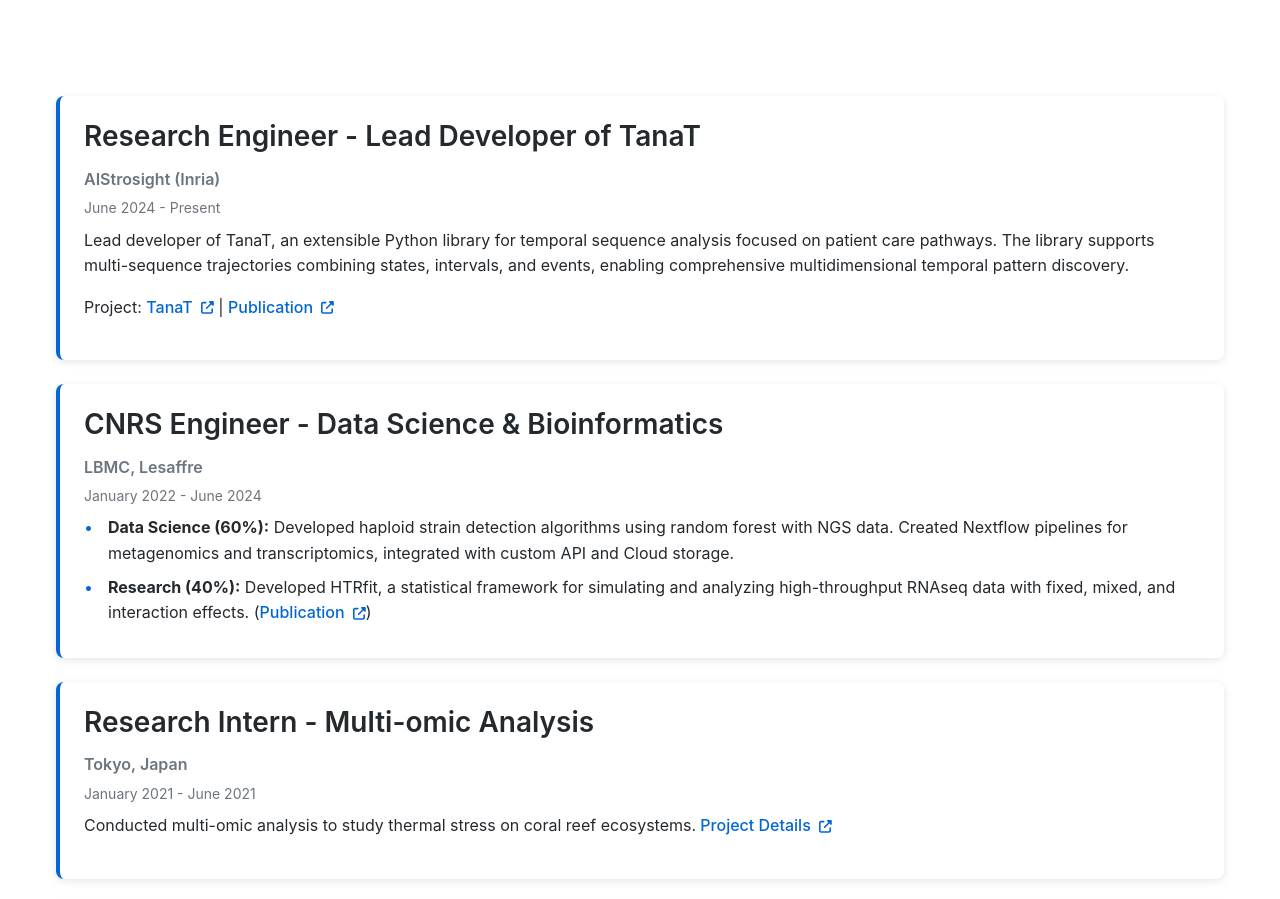
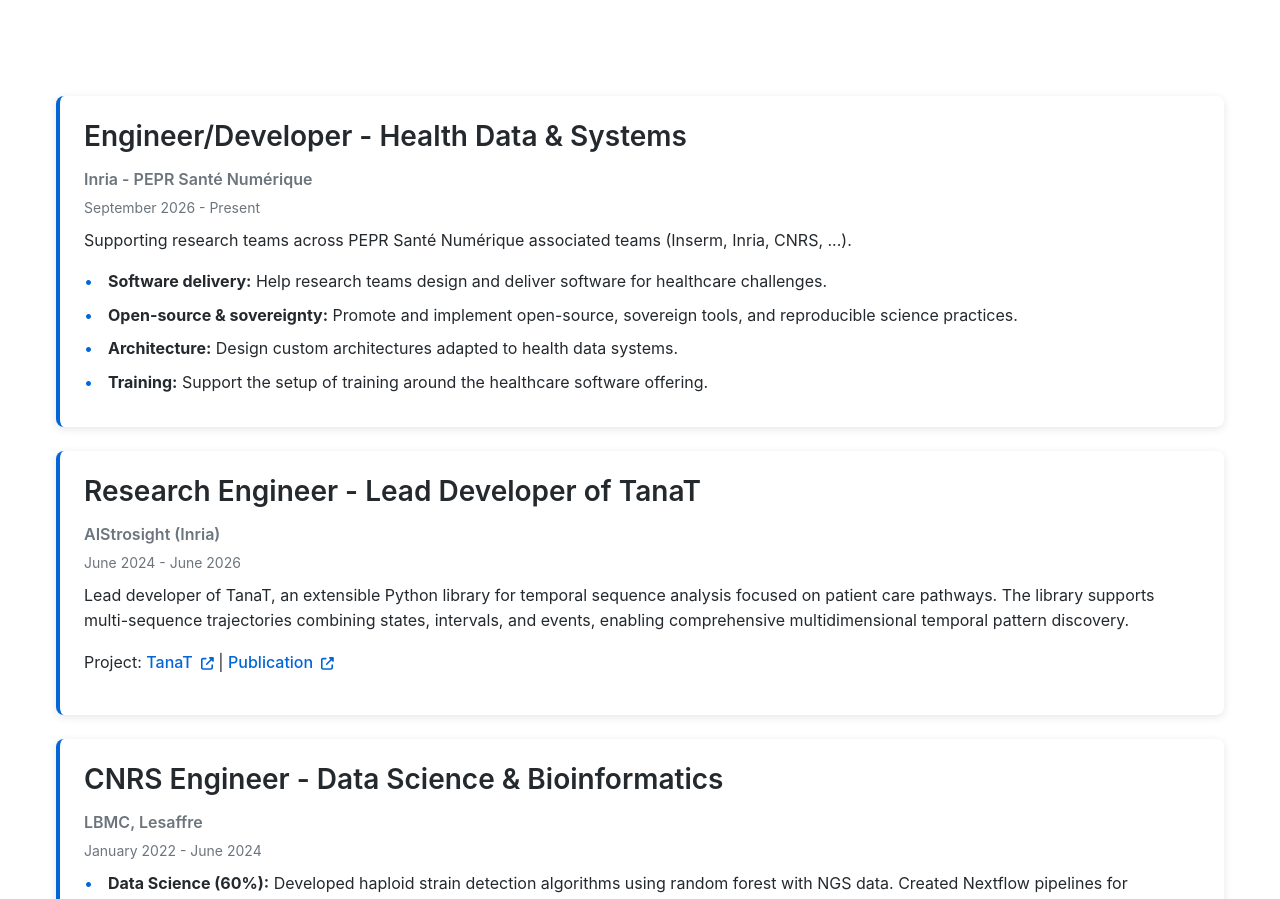
Before and after one commit to aduvermy/portfolio, a React (Vite) app: page /#/experience in a window 1280 px wide. Before the commit this address led to /. Shown: the part 1342-2241 px from the top of the page. Built offline with nearby package versions, Linux system fonts and the light colour scheme.

Commit message:
feat: update Experience section

```diff
--- a/src/pages/Experience.tsx
+++ b/src/pages/Experience.tsx
@@ -45,16 +45,43 @@
 
       <Section>
         <ExperienceCard>
+          <CardTitle>Engineer/Developer - Health Data & Systems</CardTitle>
+          <CardSubtitle>Inria - PEPR Santé Numérique</CardSubtitle>
+          <DateRange>September 2026 - Present</DateRange>
+          <CardContent>
+            <p>
+              Supporting research teams across PEPR Santé Numérique associated teams (Inserm,
+              Inria, CNRS, ...).
+            </p>
+            <BulletList>
+              <li>
+                <strong>Software delivery:</strong> Help research teams design and deliver software for healthcare challenges.
+              </li>
+              <li>
+                <strong>Open-source & sovereignty:</strong> Promote and implement open-source, sovereign tools, and
+                reproducible science practices.
+              </li>
+              <li>
+                <strong>Architecture:</strong> Design custom architectures adapted to health data systems.
+              </li>
+              <li>
+                <strong>Training:</strong> Support the setup of training around the healthcare software offering.
+              </li>
+            </BulletList>
+          </CardContent>
+        </ExperienceCard>
+
+        <ExperienceCard>
           <CardTitle>Research Engineer - Lead Developer of TanaT</CardTitle>
           <CardSubtitle>AIStrosight (Inria)</CardSubtitle>
-          <DateRange>June 2024 - Present</DateRange>
+          <DateRange>June 2024 - June 2026</DateRange>
           <CardContent>
             <p>
               Lead developer of TanaT, an extensible Python library for temporal sequence analysis focused on patient care pathways.
               The library supports multi-sequence trajectories combining states, intervals, and events, enabling comprehensive multidimensional temporal pattern discovery.
             </p>
             <p>
-              Project: <CardLink href="https://gitlab.inria.fr/tanat/tanat" target="_blank" rel="noopener noreferrer">
+              Project: <CardLink href="https://github.com/TanaT-Lab/TanaT" target="_blank" rel="noopener noreferrer">
                 TanaT <LinkIcon icon={faExternalLinkAlt} />
               </CardLink>
               {' | '}
```
